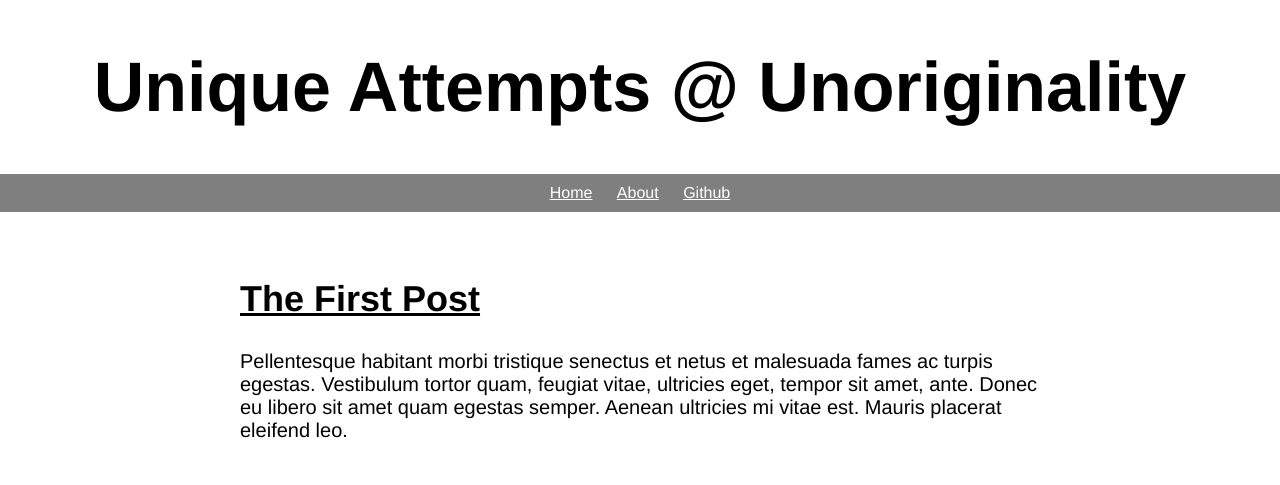
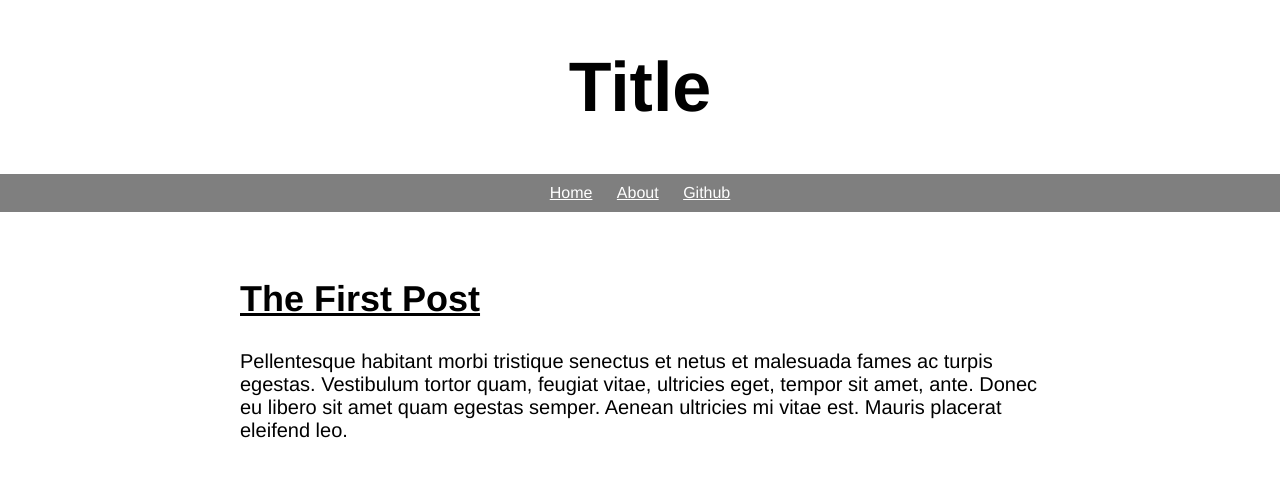
Before and after one commit to ryanmavilia/MyBlog, a plain HTML site: page index.html in a window 1280 px wide. Drawn offline with Linux system fonts and the light colour scheme.

Commit message:
Update index.html

```diff
--- a/index.html
+++ b/index.html
@@ -4,8 +4,8 @@
 </head>
 <body>
   <header>
-    <title>Ryan Mavilia's Blog</title>
-    <h1>Unique Attempts @ Unoriginality</h1>
+    <title>Blog</title>
+    <h1>Title</h1>
     <ul>
       <li><a href="#">Home</a></li>
       <li><a href="#">About</a></li>
```
